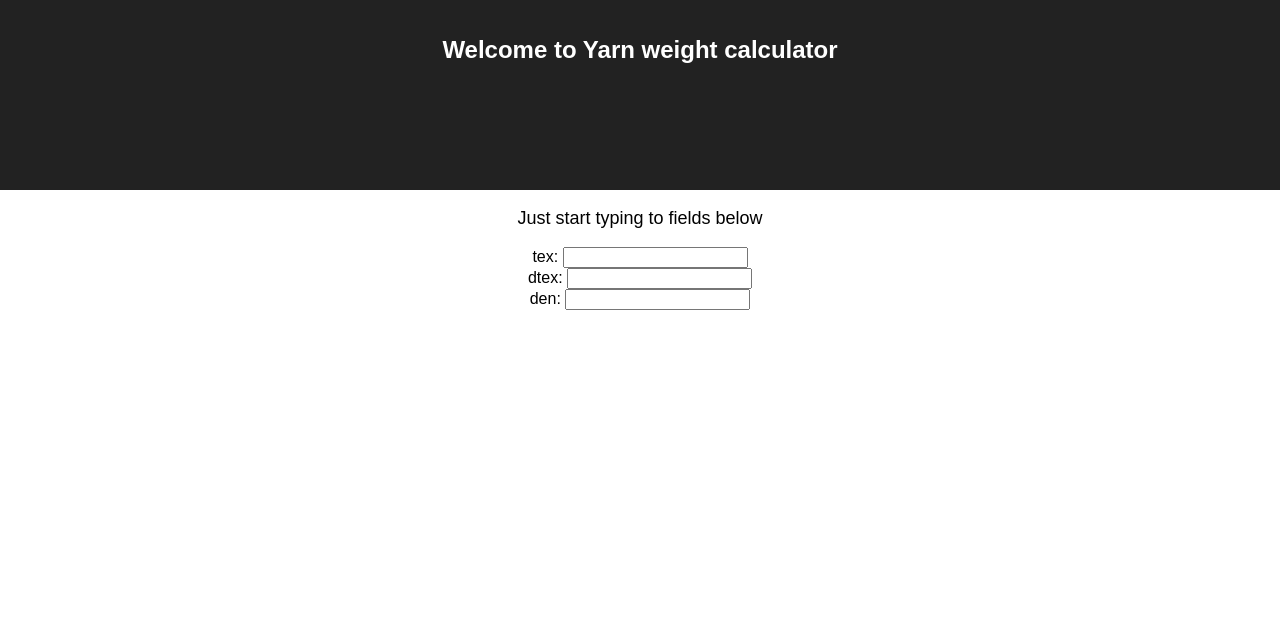
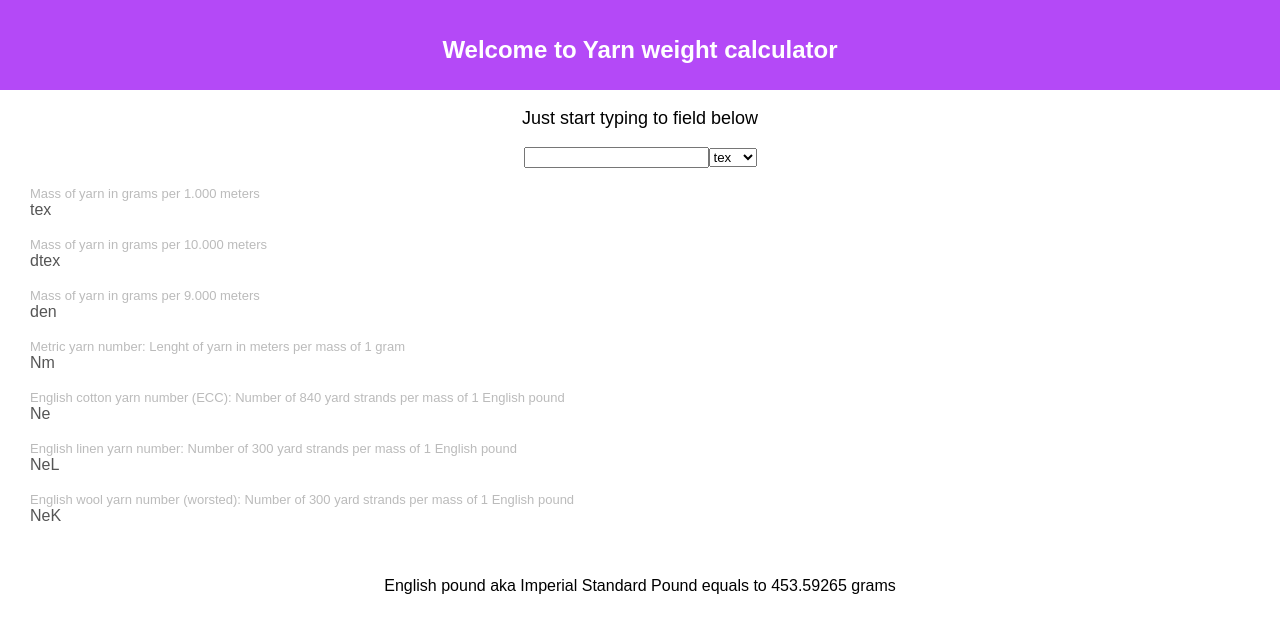
Before and after one commit to jselin/planner, a React (Create React App) app: page / in a window 1280 px wide. Shown: the top 632 px of the page. Built offline with nearby package versions, Linux system fonts and the light colour scheme.

Commit message:
Calculator now works

```diff
--- a/src/App.css
+++ b/src/App.css
@@ -2,14 +2,10 @@
   text-align: center;
 }
 
-.App-logo {
-  animation: App-logo-spin infinite 20s linear;
-  height: 80px;
-}
 
 .App-header {
-  background-color: #222;
-  height: 150px;
+  background-color: rgb(180, 73, 247);
+  height: 50px;
   padding: 20px;
   color: white;
 }
@@ -26,7 +22,20 @@
   font-size: large;
 }
 
-@keyframes App-logo-spin {
-  from { transform: rotate(0deg); }
-  to { transform: rotate(360deg); }
+.Type-help {
+  font-size: small;
+  color: #bbbbbb;
 }
+
+.Type-label {
+  color: #555555;
+}
+
+.Yarn-results {
+  margin-left: 30px;
+  text-align: left;
+}
+
+.Yarn-result-box {
+  padding: 5px;
+}
--- a/src/App.js
+++ b/src/App.js
@@ -1,56 +1,68 @@
 import React, { Component } from 'react';
 import './App.css';
-
-/*
-('TEX', 'tex (g/1.000m)'), # Mass of yarn in grams per 1000m
-('DTEX', 'dtex (g/10.000m)'), # Mass of yarn in grams per 10000m
-('DEN', 'den (Denier, g/9.000m)'), # Mass of yarn in grams for leght of 9000,
-('NM', 'Nm (Metric yarn number, m/g)'), # Lengh in meters per 1g of mass
-('NE', 'Ne (English cotton yarn number) aka ECC'), # Number of 840 yard strands per 1 Englih pound of mass
-('NEL', 'NeL (English linen yarn number)'), # Number of 300 yard strands per 1 Englih pound of mass
-('NEK', 'NeK (English wool yarn number, worsted)'), # Number of 300 yard strands per 1 Englih pound of mass
-*/
 
 class App extends Component {
   constructor(props) {
     super(props);
-    this.state = {tex: '',
+    this.state = {type: 'tex',
+                  input: '',
+                  tex: '',
                   dtex: '',
-                  den: ''};
-
-    //this.texUpdated = this.texUpdated.bind(this);
+                  den: '',
+                  nel: '',
+                  ne: '',
+                  nek: '',
+                  nm: '',
+                };
   }
 
-  texUpdated = (event) => {
-    var v = this.texToTex(event.target.value, 1.0);
+  handleValueUpdate = (e) => {
+    const v = this.toTex(this.state.type, parseFloat(e.target.value), 1.0);
+    this.setState({
+      input: e.target.value,
+    });
+    this.updateState(v);
+  }
 
+  handleTypeUpdate = (e) => {
+    const v = this.toTex(e.target.value, this.state.input);
     this.setState({
-      tex: event.target.value,
-      dtex: this.texToDtex(v),
-      den: this.texToDen(v),
+      type: e.target.value,
+    });
+    this.updateState(v);
+  }
+
+  toTex(type, v, n) {
+    switch(type) {
+      case 'tex': return this.texToTex(v, n);
+      case 'dtex': return this.dtexToTex(v, n);
+      case 'den': return this.denToTex(v, n);
+      case 'nel': return this.nelToTex(v, n);
+      case 'ne': return this.neToTex(v, n);
+      case 'nek': return this.nekToTex(v, n);
+      case 'nm': return this.nmToTex(v, n);
+      default: return '';
+    }
+  }
+
+  updateState(v) {
+    this.setState({
+      tex: this.cleanNumber(this.texToTex(v)),
+      dtex: this.cleanNumber(this.texToDtex(v)),
+      den: this.cleanNumber(this.texToDen(v)),
+      nel: this.cleanNumber(this.texToNel(v)),
+      ne: this.cleanNumber(this.texToNe(v)),
+      nek: this.cleanNumber(this.texToNek(v)),
+      nm: this.cleanNumber(this.texToNm(v)),
     });
   }
 
-  dtexUpdated = (event) => {
-    var v = this.dtexToTex(event.target.value, 1.0);
-
-    this.setState({
-      tex: this.texToTex(v),
-      dtex: event.target.value,
-      den: this.texToDen(v),
-    });
+  cleanNumber(v) {
+    if (Number.isNaN(v) || v === 0 )
+      return '';
+    const rounded = Math.round( v * 100) / 100;
+    return rounded.toString();
   }
-
-  denUpdated = (event) => {
-    var v = this.denToTex(event.target.value, 1.0);
-
-    this.setState({
-      tex: this.texToTex(v),
-      dtex: this.texToDtex(v),
-      den: event.target.value,
-    });
-  }
-
 
   texToTex(v, n = 1.0) { return (v * n); }
   dtexToTex(v, n = 1.0) { return (v * n) / 10.0; }
@@ -67,7 +79,6 @@ class App extends Component {
   texToNek(v) { return v / 885.8118712; }
   texToNm(v) { return v / 1000.0}
 
-
   render() {
     return (
       <div className="App">
@@ -75,16 +86,85 @@ class App extends Component {
           <h1 className="App-title">Welcome to Yarn weight calculator</h1>
         </header>
         <p className="App-intro">
-          Just start typing to fields below
+          Just start typing to field below
         </p>
-        <form onSubmit={this.handleSubmit}>
-          <label>tex: <input type="text" value={this.state.tex} onChange={this.texUpdated} /><br/></label>
-          <label>dtex: <input type="text" value={this.state.dtex} onChange={this.dtexUpdated} /><br/></label>
-          <label>den: <input type="text" value={this.state.den} onChange={this.denUpdated} /><br/></label>
+        <form>
+          <label>
+            <input name="value" type="text" onChange={(e) => this.handleValueUpdate(e)} />
+          </label>
+          <select name="type" defaultValue="tex" onChange={(e) => this.handleTypeUpdate(e)} >
+            <option value="tex">tex</option>
+            <option value="dtex">dtex</option>
+            <option value="den">den</option>
+            <option value="nm">Nm</option>
+            <option value="ne">Ne</option>
+            <option value="nel">NeL</option>
+            <option value="nek">NeK</option>
+          </select>
         </form>
+        <br/>
+        <div className="Yarn-results">
+          <YarnResultBox
+            label="tex"
+            value={this.state.tex}
+            help="Mass of yarn in grams per 1.000 meters"
+            />
+          <YarnResultBox
+            label="dtex"
+            value={this.state.dtex}
+            help="Mass of yarn in grams per 10.000 meters"
+            />
+          <YarnResultBox
+            label="den"
+            value={this.state.den}
+            help="Mass of yarn in grams per 9.000 meters"
+            />
+          <YarnResultBox
+            label="Nm"
+            value={this.state.nm}
+            help="Metric yarn number: Lenght of yarn in meters per mass of 1 gram"
+            />
+          <YarnResultBox
+            label="Ne"
+            value={this.state.ne}
+            help="English cotton yarn number (ECC): Number of 840 yard strands per mass of 1 English pound"
+            />
+          <YarnResultBox
+            label="NeL"
+            value={this.state.nel}
+            help="English linen yarn number: Number of 300 yard strands per mass of 1 English pound"
+            />
+          <YarnResultBox
+            label="NeK"
+            value={this.state.nek}
+            help="English wool yarn number (worsted): Number of 300 yard strands per mass of 1 English pound"
+            />
+       </div>
+       <p>
+         <br/>English pound aka Imperial Standard Pound equals to 453.59265 grams
+       </p>
       </div>
     );
   }
 }
 
+/*
+('TEX', 'tex (g/1.000m)'), # Mass of yarn in grams per 1000m
+('DTEX', 'dtex (g/10.000m)'), # Mass of yarn in grams per 10000m
+('DEN', 'den (Denier, g/9.000m)'), # Mass of yarn in grams for leght of 9000,
+('NM', 'Nm (Metric yarn number, m/g)'), # Lengh in meters per 1g of mass
+('NE', 'Ne (English cotton yarn number) aka ECC'), # Number of 840 yard strands per 1 Englih pound of mass
+('NEL', 'NeL (English linen yarn number)'), # Number of 300 yard strands per 1 Englih pound of mass
+('NEK', 'NeK (English wool yarn number, worsted)'), # Number of 300 yard strands per 1 Englih pound of mass
+*/
+
+function YarnResultBox(props) {
+  return (
+    <div classname="Yarn-result-box">
+      <div className="Type-help">{props.help}</div>
+      <div className="Type-label">{props.label} {props.value}</div><br/>
+    </div>
+)
+}
+
 export default App;
```
